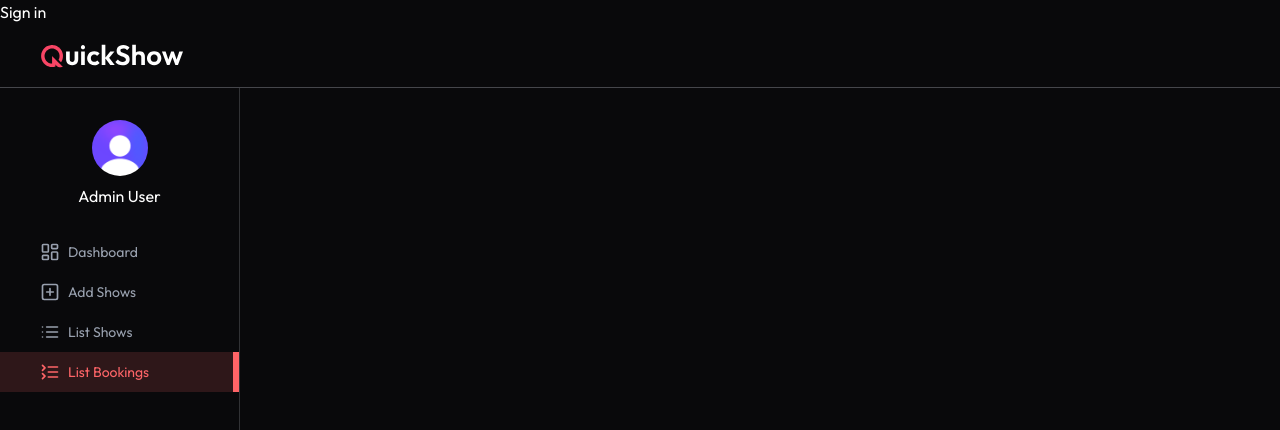
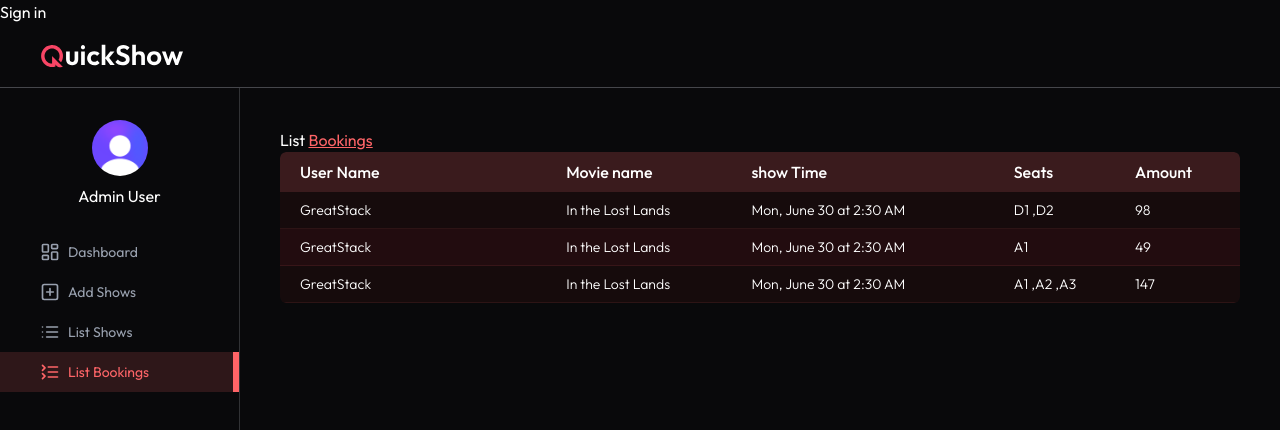
Before and after one commit to ShrutiJadhav14/QuickShow, a React (Vite) app in the folder client/: page /admin/list-bookings in a window 1280 px wide. Shown: the top 430 px of the page. Built offline with nearby package versions, Linux system fonts and the light colour scheme; no server answers.

Commit message:
List of bookings  in admin

```diff
--- a/client/src/pages/admin/ListBookings.jsx
+++ b/client/src/pages/admin/ListBookings.jsx
@@ -1,12 +1,49 @@
-import React from 'react'
+import React, { useState, useEffect } from 'react'
+import Title from '../../components/admin/title';
+import { dummyBookingData } from '../../assets/assets';
+import { dateFormat } from '../../lib/DateFormat';
+const ListBookings = () => {
+    const currency =import.meta.env.VITE_CURRENCY
+    const [bookings,setBookings]=useState([]);
+    const [loading,setLoading]= useState(true);
+ const getAllBookings= async  () =>{
+  setBookings(dummyBookingData)
+  setLoading(false);
+ };
+ useEffect(()=>{
+  getAllBookings();
+ }, []);
+  return !loading ? (
+    <>
+      <Title text1="List" text2="Bookings"/>
+      <div className='w-full border-collapse rounded-md overflow-hidden text-nowrap'>
+        <table className='w-full border-collapse rounded-md overflow-hidden text-nowrap'>
+        <thead>
+          <tr className='bg-red-400/20 text-left text-white'>
+          <th className='p-2 font-medium pl-5'>User Name</th>
+          <th className='p-2 font-medium'>Movie name</th>
+         <th className='p-2 font-medium'>show Time</th>
+          <th className='p-2 font-medium'>Seats</th>
+          <th className='p-2 font-medium'>Amount</th>
+        </tr>
+        </thead>
+          <tbody className='text-sm font-light'>
+                  {bookings.map((item,index) => (
+                    <tr key={index} className='border-b border-red-400/10 bg-red-500/5 even:bg-red-500/10'>
+                      <td className='p-2 min-w-45 pl-5'>{item.user.name}</td>
+                      <td className='p-2'>{item.show.movie.title}</td>
+                      <td className='p-2'>{dateFormat(item.show.showDateTime)}</td>
+                      <td className='p-2'>{Object.keys(item.bookedSeats).map(seat => item.bookedSeats[seat]).join(" ,")}</td>
+                      <td className='p-2'>{currency} {item.amount}</td>
+                    </tr>
+                  ))}
 
-const ListBookings = () => {
-
-  return (
-    <div>
-
-    </div>
-  )
+                </tbody>
+        </table>
+      </div>
+    </>
+  ) :
+  <p>loading</p>
 }
 
 export default ListBookings
```
